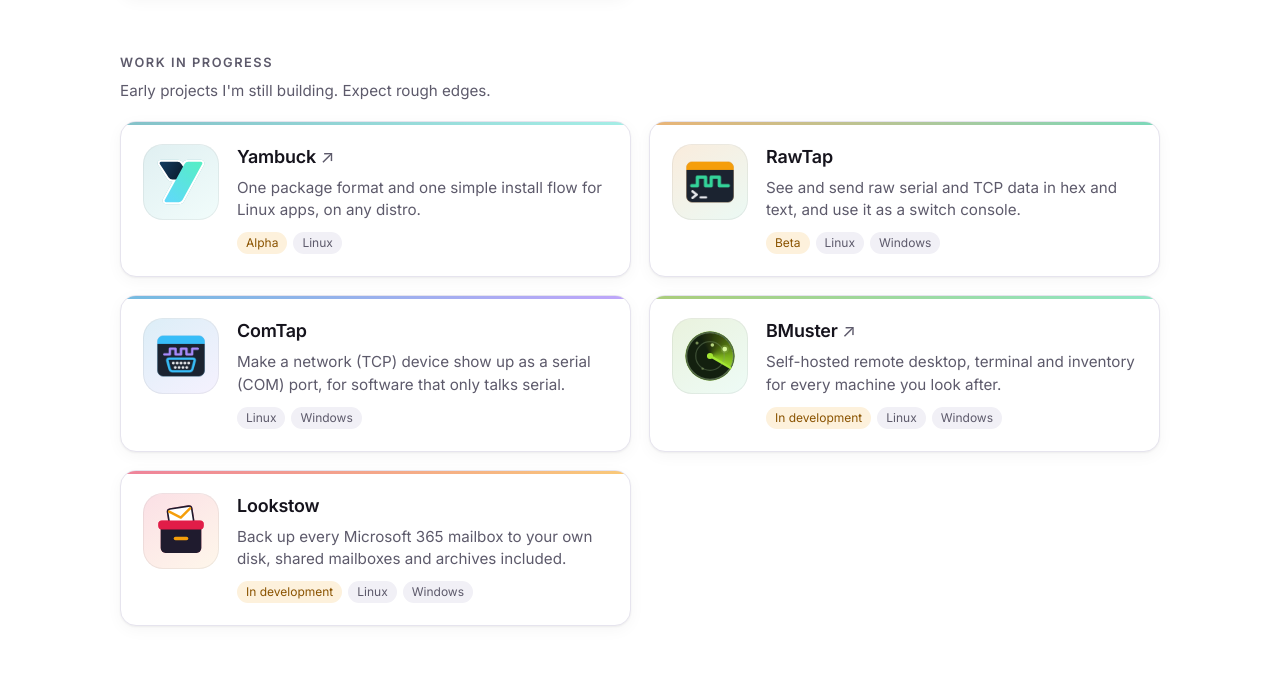
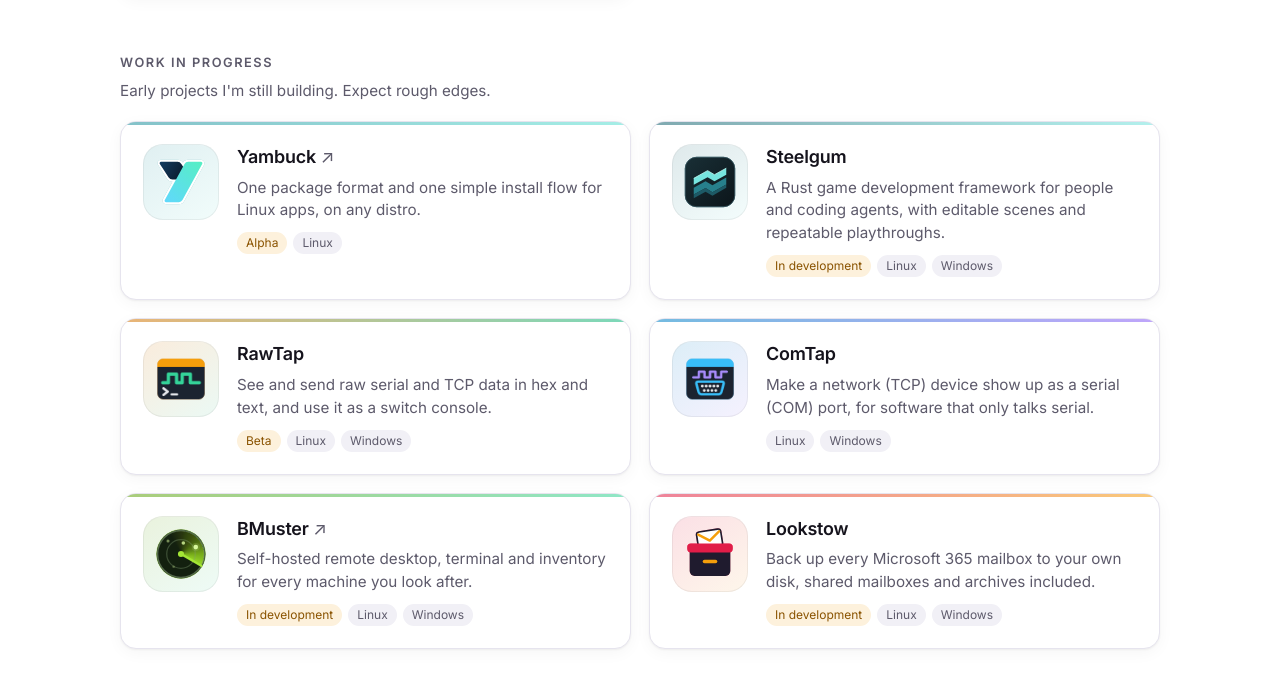
Before and after one commit to jackbrumley/jackbrumley.github.io, a plain HTML site: page index.html in a window 1280 px wide. Shown: the part 849-1538 px from the top of the page. Drawn offline with Linux system fonts and the light colour scheme.

Commit message:
feat: add Steelgum to the app portfolio

```diff
--- a/index.html
+++ b/index.html
@@ -94,6 +94,16 @@
           </a>
         </li>
         <li>
+          <a class="card" href="/steelgum/" style="--app: #17626f; --app-2: #76e5df;">
+            <span class="tile"><img src="shared/v1/icons/steelgum.svg" alt="" width="52" height="52" /></span>
+            <span class="card-body">
+              <span class="card-title">Steelgum</span>
+              <span class="card-text">A Rust game development framework for people and coding agents, with editable scenes and repeatable playthroughs.</span>
+              <span class="tags"><span class="tag-wip">In development</span><span>Linux</span><span>Windows</span></span>
+            </span>
+          </a>
+        </li>
+        <li>
           <a class="card" href="/rawtap/" style="--app: #d97706; --app-2: #10b981;">
             <span class="tile"><img src="assets/icons/rawtap.png" alt="" width="52" height="52" /></span>
             <span class="card-body">
--- a/shared/v1/apps.js
+++ b/shared/v1/apps.js
@@ -8,6 +8,7 @@ window.BRUMLEY_APPS = [
   { id: 'rusty-g6', name: 'Rusty G6', url: 'https://brumley.info/rusty-g6/', icon: 'rusty-g6.png', color: '#e5483f', color2: '#ff8a3d' },
   { id: 'somedrive', name: 'SomeDrive', url: 'https://somedrive.org/', icon: 'somedrive.svg', color: '#1677d2', color2: '#22c1c3' },
   { id: 'yambuck', name: 'Yambuck', url: 'https://yambuck.com/', icon: 'yambuck.svg', color: '#1f8f9c', color2: '#5ce0d2' },
+  { id: 'steelgum', name: 'Steelgum', url: 'https://brumley.info/steelgum/', icon: 'steelgum.svg', color: '#17626f', color2: '#76e5df' },
   { id: 'rawtap', name: 'RawTap', url: 'https://brumley.info/rawtap/', icon: 'rawtap.png', color: '#d97706', color2: '#10b981' },
   { id: 'comtap', name: 'ComTap', url: 'https://brumley.info/comtap/', icon: 'comtap.png', color: '#0284c7', color2: '#8b5cf6' },
   { id: 'bmuster', name: 'BMuster', url: 'https://bmuster.com/', icon: 'bmuster.svg', color: '#65a30d', color2: '#34d399' },
```
Also changed, not shown: shared/v1/icons/steelgum.svg (added).
